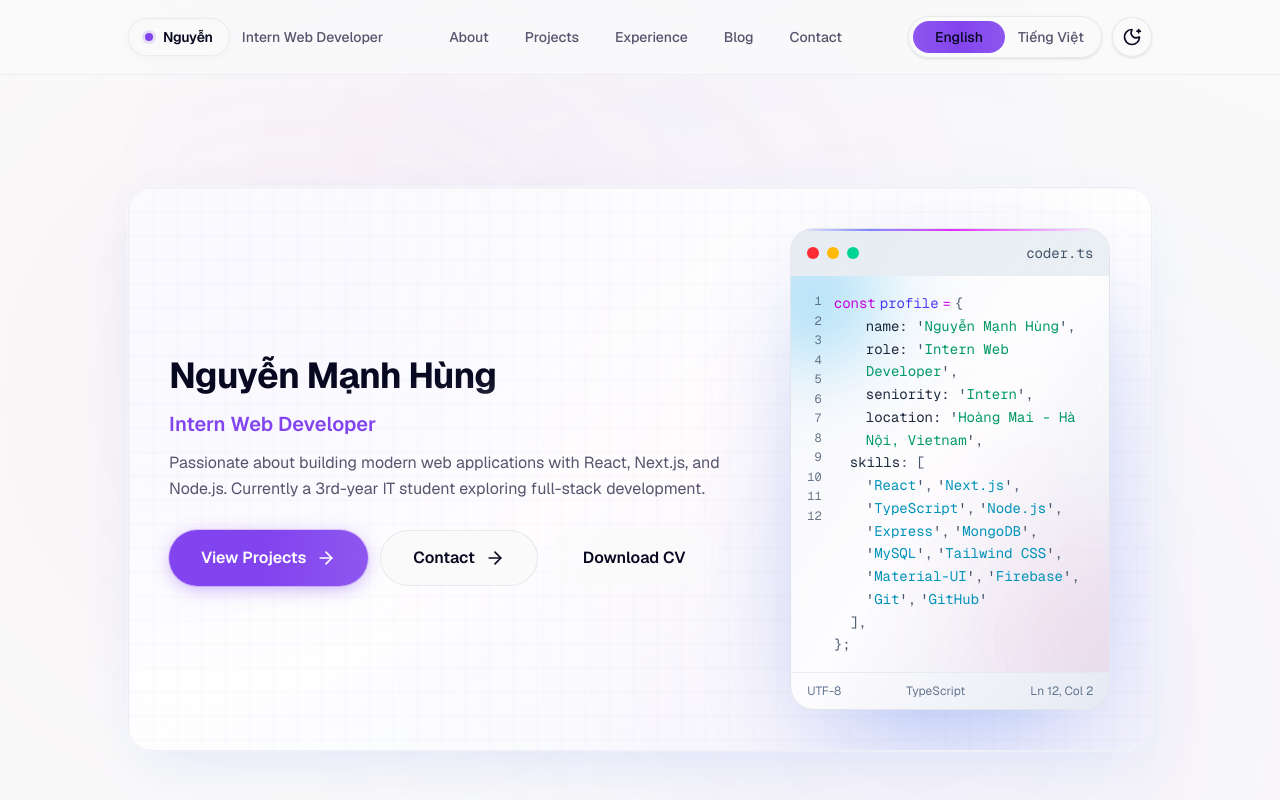
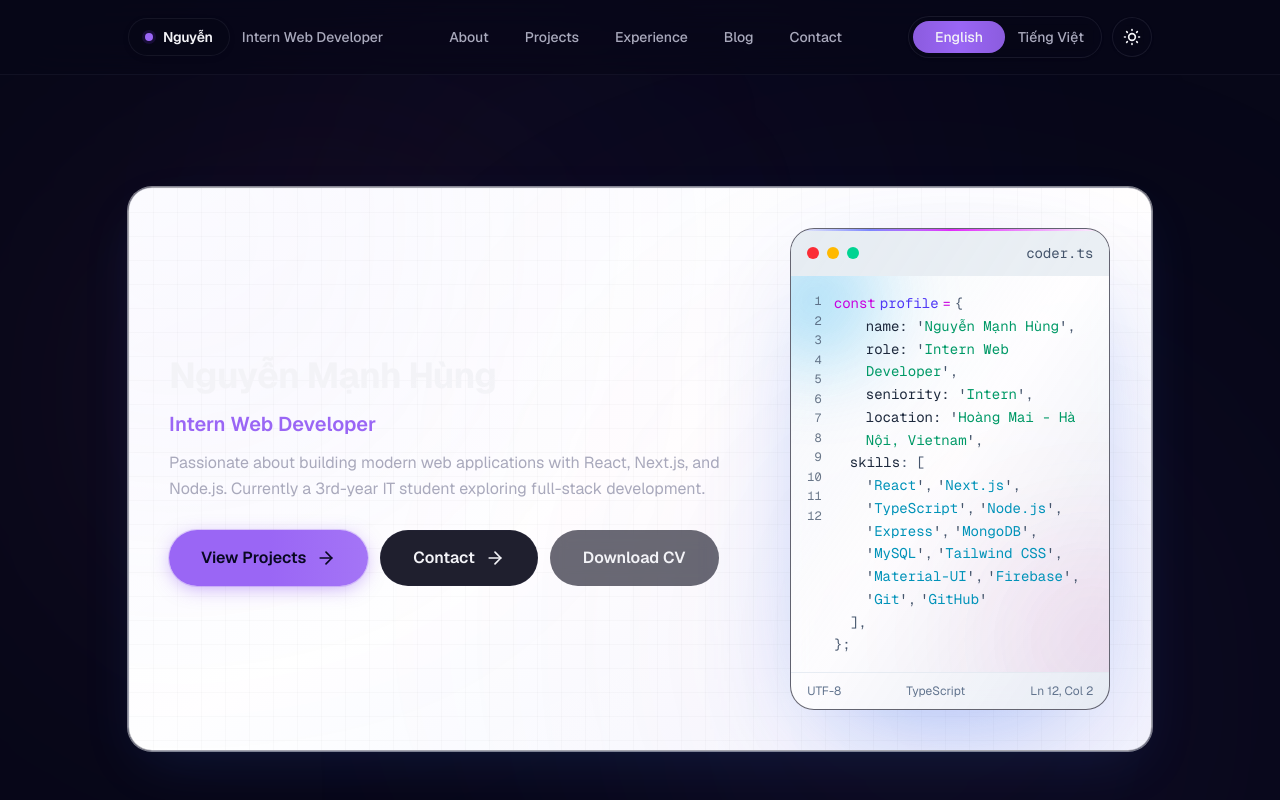
Before and after one commit to NMHx2005/Portfolio, a Next.js app: page / in a window 1280 px wide. Shown: the top 800 px of the page. Built offline with nearby package versions, Linux system fonts and the light colour scheme; no server answers.

Commit message:
feat: add Instrument Serif display font, default dark theme + vi lang

```diff
--- a/src/app/layout.tsx
+++ b/src/app/layout.tsx
@@ -1,5 +1,5 @@
 import type { Metadata } from "next";
-import { Geist, Geist_Mono } from "next/font/google";
+import { Geist, Geist_Mono, Instrument_Serif } from "next/font/google";
 import { Analytics } from "@vercel/analytics/react";
 import { ThemeProvider } from "@/components/providers/theme-provider";
 import { LocaleProvider } from "@/components/providers/locale-provider";
@@ -14,6 +14,13 @@ const geistSans = Geist({
 
 const geistMono = Geist_Mono({
   variable: "--font-geist-mono",
+  subsets: ["latin"],
+});
+
+const instrumentSerif = Instrument_Serif({
+  variable: "--font-instrument-serif",
+  weight: "400",
+  style: ["normal", "italic"],
   subsets: ["latin"],
 });
 
@@ -42,7 +49,7 @@ export const metadata: Metadata = {
         alt: siteConfig.name,
       },
     ],
-    locale: "en_US",
+    locale: "vi_VN",
     type: "website",
   },
   twitter: {
@@ -63,11 +70,11 @@ export default function RootLayout({
   children: React.ReactNode;
 }>) {
   return (
-    <html lang="en" suppressHydrationWarning>
+    <html lang="vi" suppressHydrationWarning>
       <body
-        className={`${geistSans.variable} ${geistMono.variable} min-h-screen w-full overflow-x-hidden bg-background font-sans text-foreground antialiased`}
+        className={`${geistSans.variable} ${geistMono.variable} ${instrumentSerif.variable} min-h-screen w-full overflow-x-hidden bg-background font-sans text-foreground antialiased`}
       >
-        <ThemeProvider defaultTheme="system">
+        <ThemeProvider defaultTheme="dark">
           <LocaleProvider>
             <LenisProvider>{children}</LenisProvider>
           </LocaleProvider>
```
